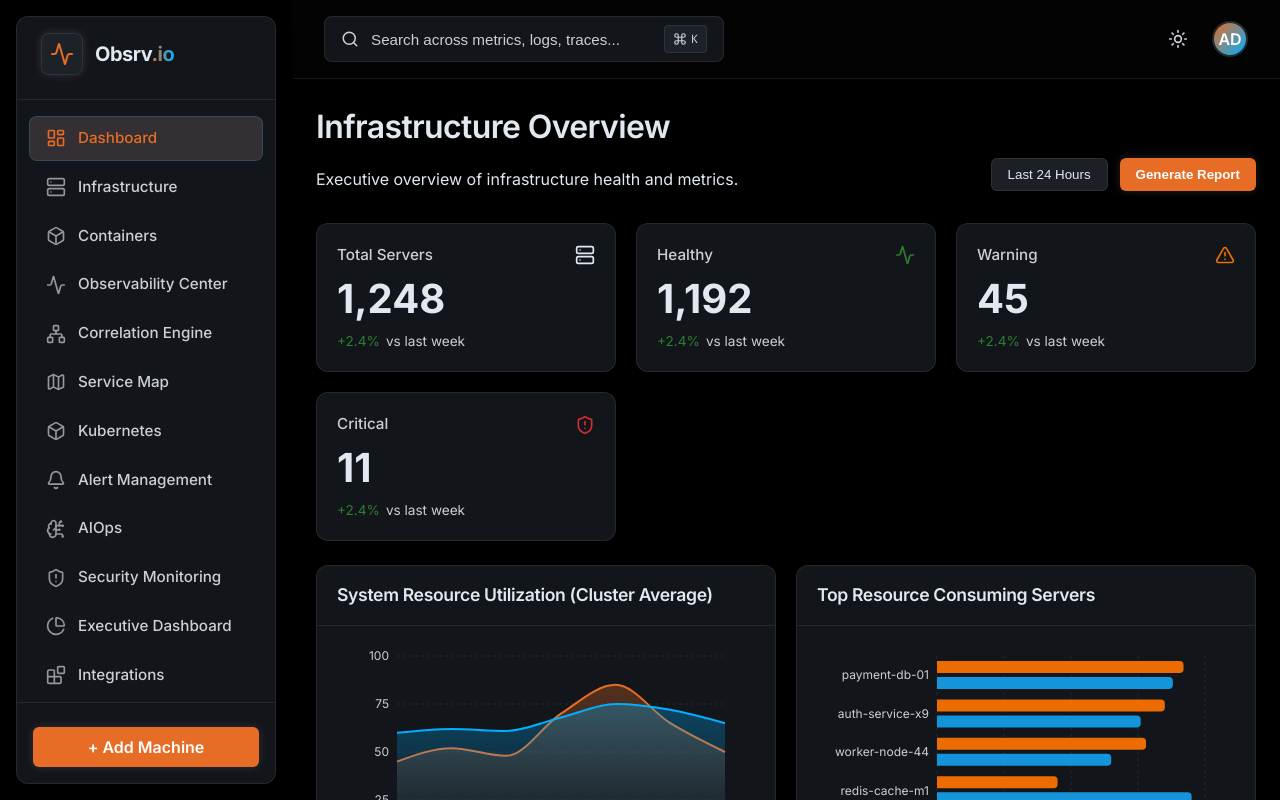
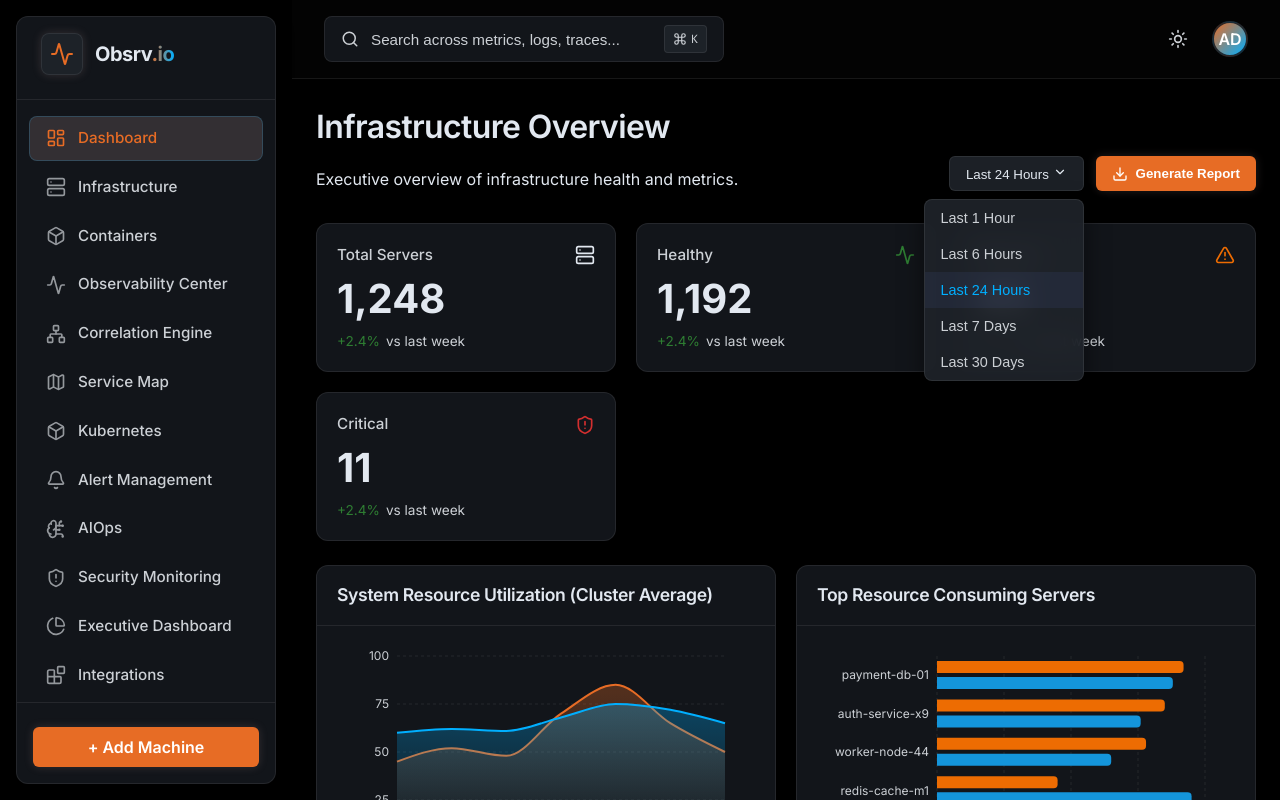
Before and after one commit to JSourabh/observability-stack, a React app in the folder frontend/: page / in a window 1280 px wide. Both pictures are taken after a click on the button "Last 24 Hours". Built offline with nearby package versions, Linux system fonts and the light colour scheme; the HTML template or start-up script is replaced by a standard one.

Commit message:
updating the feature in frontend #16

```diff
--- a/frontend/src/pages/Dashboard.css
+++ b/frontend/src/pages/Dashboard.css
@@ -144,3 +144,80 @@
   font-size: 0.8rem;
   color: var(--text-muted);
 }
+
+/* Dropdown & Button States */
+.dropdown-container {
+  position: relative;
+  display: inline-block;
+}
+
+.dropdown-menu {
+  position: absolute;
+  top: 100%;
+  right: 0;
+  margin-top: 8px;
+  background: var(--surface-2);
+  border: 1px solid var(--border-color);
+  border-radius: 8px;
+  min-width: 160px;
+  box-shadow: 0 10px 25px rgba(0,0,0,0.5);
+  z-index: 100;
+  overflow: hidden;
+  display: flex;
+  flex-direction: column;
+}
+
+.dropdown-item {
+  padding: 10px 16px;
+  background: transparent;
+  border: none;
+  color: var(--text-muted);
+  text-align: left;
+  font-size: 0.9rem;
+  font-weight: 500;
+  cursor: pointer;
+  transition: all var(--transition-fast);
+}
+
+.dropdown-item:hover {
+  background: var(--surface-hover);
+  color: var(--text-main);
+}
+
+.dropdown-item.active {
+  background: rgba(92, 107, 192, 0.1);
+  color: var(--accent-secondary);
+}
+
+.flex-center {
+  display: flex;
+  align-items: center;
+  justify-content: center;
+  gap: 8px;
+}
+
+.btn-primary.loading {
+  background: var(--surface-hover);
+  color: var(--text-muted);
+  cursor: not-allowed;
+  border-color: var(--border-color);
+}
+
+.btn-primary.success {
+  background: var(--status-healthy);
+  border-color: var(--status-healthy);
+  color: #fff;
+}
+
+.spinner-small {
+  width: 14px;
+  height: 14px;
+  border: 2px solid rgba(255,255,255,0.3);
+  border-top-color: #fff;
+  border-radius: 50%;
+  animation: spin 1s linear infinite;
+}
+
+@keyframes spin {
+  to { transform: rotate(360deg); }
+}
--- a/frontend/src/pages/Dashboard.jsx
+++ b/frontend/src/pages/Dashboard.jsx
@@ -1,5 +1,5 @@
-import React from 'react';
-import { Server, Activity, AlertTriangle, ShieldAlert } from 'lucide-react';
+import React, { useState } from 'react';
+import { Server, Activity, AlertTriangle, ShieldAlert, ChevronDown, Download, CheckCircle2 } from 'lucide-react';
 import { AreaChart, Area, BarChart, Bar, XAxis, YAxis, CartesianGrid, Tooltip, ResponsiveContainer, Legend } from 'recharts';
 import './Dashboard.css';
 
@@ -29,6 +29,25 @@ const TOP_SERVERS_DATA = [
 ];
 
 export default function Dashboard() {
+  const [timeRange, setTimeRange] = useState('Last 24 Hours');
+  const [showTimeDropdown, setShowTimeDropdown] = useState(false);
+  const [isGenerating, setIsGenerating] = useState(false);
+  const [reportSuccess, setReportSuccess] = useState(false);
+
+  const handleGenerateReport = () => {
+    setIsGenerating(true);
+    setTimeout(() => {
+      setIsGenerating(false);
+      setReportSuccess(true);
+      setTimeout(() => setReportSuccess(false), 3000); // Reset after 3 seconds
+    }, 2000);
+  };
+
+  const handleTimeSelect = (range) => {
+    setTimeRange(range);
+    setShowTimeDropdown(false);
+  };
+
   return (
     <div className="dashboard-page">
       <div className="dashboard-header">
@@ -37,8 +56,40 @@ export default function Dashboard() {
           <p className="text-muted">Executive overview of infrastructure health and metrics.</p>
         </div>
         <div className="header-actions">
-          <button className="btn-secondary">Last 24 Hours</button>
-          <button className="btn-primary">Generate Report</button>
+          <div className="dropdown-container">
+            <button
+              className="btn-secondary dropdown-trigger"
+              onClick={() => setShowTimeDropdown(!showTimeDropdown)}
+            >
+              {timeRange} <ChevronDown size={14} />
+            </button>
+            {showTimeDropdown && (
+              <div className="dropdown-menu glass-panel">
+                {['Last 1 Hour', 'Last 6 Hours', 'Last 24 Hours', 'Last 7 Days', 'Last 30 Days'].map(range => (
+                  <button
+                    key={range}
+                    className={`dropdown-item ${timeRange === range ? 'active' : ''}`}
+                    onClick={() => handleTimeSelect(range)}
+                  >
+                    {range}
+                  </button>
+                ))}
+              </div>
+            )}
+          </div>
+          <button
+            className={`btn-primary ${isGenerating ? 'loading' : ''} ${reportSuccess ? 'success' : ''}`}
+            onClick={handleGenerateReport}
+            disabled={isGenerating}
+          >
+            {isGenerating ? (
+              <span className="flex-center"><span className="spinner-small"></span> Generating...</span>
+            ) : reportSuccess ? (
+              <span className="flex-center"><CheckCircle2 size={16} /> Ready</span>
+            ) : (
+              <span className="flex-center"><Download size={16} /> Generate Report</span>
+            )}
+          </button>
         </div>
       </div>
 
```
